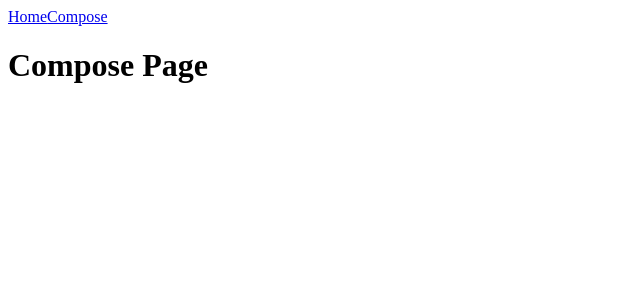
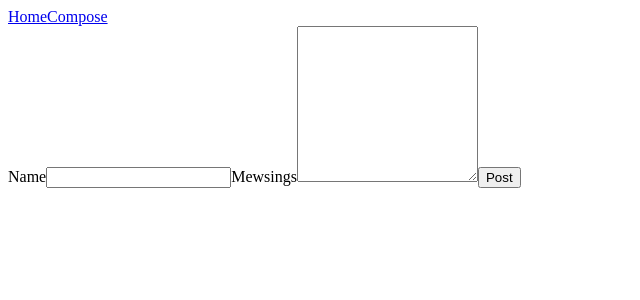
Before and after one commit to mpglass/type-of-chortler, a React app: page /compose in a window 1280 px wide. Shown: the top 300 px of the page, without its empty margins (0-640 px from the left). Built offline with nearby package versions, Linux system fonts and the light colour scheme.

Commit message:
compose page works and redirects to home after submitting

```diff
--- a/chortles.json
+++ b/chortles.json
@@ -1 +1 @@
-{"1":{"name":"test post","mewsing":"test mew","written_at":"2020-07-14T17:56:25.558Z"},"2":{"name":"test post","mewsing":"test mew","written_at":"2020-07-14T17:56:26.874Z"},"3":{"name":"test post","mewsing":"test mew","written_at":"2020-07-14T17:56:27.887Z"},"4":{"name":"test post","mewsing":"test mew","written_at":"2020-07-14T17:56:28.874Z"},"5":{"name":"test post","mewsing":"test mew","written_at":"2020-07-14T17:56:29.988Z"},"6":{"name":"Luke","text":"does it work?","written_at":"2020-07-15T04:02:07.438Z"},"7":{"name":"Luke","text":"does it work?","written_at":"2020-07-15T04:03:26.299Z"},"nextid":8}
+{"1":{"name":"test post","mewsing":"test mew","written_at":"2020-07-14T17:56:25.558Z"},"2":{"name":"test post","mewsing":"test mew","written_at":"2020-07-14T17:56:26.874Z"},"3":{"name":"test post","mewsing":"test mew","written_at":"2020-07-14T17:56:27.887Z"},"4":{"name":"test post","mewsing":"test mew","written_at":"2020-07-14T17:56:28.874Z"},"5":{"name":"test post","mewsing":"test mew","written_at":"2020-07-14T17:56:29.988Z"},"6":{"name":"Luke","text":"does it work?","written_at":"2020-07-15T04:02:07.438Z"},"7":{"name":"Luke","text":"does it work?","written_at":"2020-07-15T04:03:26.299Z"},"8":{"name":"Michelle","mewsings":"This is really cool!","written_at":"2020-07-15T20:08:12.305Z"},"nextid":9}
--- a/src/client/views/Compose.tsx
+++ b/src/client/views/Compose.tsx
@@ -1,20 +1,77 @@
-import * as React from 'react';
+import * as React from "react";
+import e from "express";
+import { RouteComponentProps } from "react-router-dom";
 
 class Compose extends React.Component<ComposeProps, ComposeState> {
-    constructor(props: ComposeProps) {
-        super(props);
-        this.state = {};
-    }
-    render(){
-        return(
-                <div className="row justify-content-center mt-3">
-                    <h1 className="display-1 text-primary text-center">Compose Page</h1>
-                </div>
-        )
-    }
+  constructor(props: ComposeProps) {
+    super(props);
+    this.state = {
+      name: "",
+      mewsings: "",
+    };
+  }
+
+  handleNameChange = (e: React.ChangeEvent<HTMLInputElement>) => {
+    this.setState({ name: e.target.value });
+  };
+
+  handleMewsingsChange = (e: React.ChangeEvent<HTMLTextAreaElement>) => {
+    this.setState({ mewsings: e.target.value });
+  };
+
+  handleChortleSubmit = async (e: React.MouseEvent<HTMLButtonElement>) => {
+    e.preventDefault();
+    const res = await fetch("/api/chortles", {
+      method: "POST",
+      headers: {
+        "Content-Type": "application/json",
+      },
+      body: JSON.stringify({
+        name: this.state.name,
+        mewsings: this.state.mewsings,
+      }),
+    });
+    const confirm = await res.json();
+    console.log(confirm.msg);
+    this.props.history.push("/");
+  };
+
+  render() {
+    return (
+      <section className="row justify-content-center mt-5">
+        <div className="col-md-10">
+          <form className="form-group p-3 border rounded-lg shadow-sm">
+            <label htmlFor="name">Name</label>
+            <input
+              value={this.state.name}
+              onChange={this.handleNameChange}
+              type="text"
+              className="form-control my-1"
+            />
+            <label htmlFor="mewsings">Mewsings</label>
+            <textarea
+              value={this.state.mewsings}
+              onChange={this.handleMewsingsChange}
+              rows={10}
+              className="form-control my-1"
+            />
+            <button
+              onClick={this.handleChortleSubmit}
+              className="btn btn-dark btn-block mt-3 mx-auto w-50"
+            >
+              Post
+            </button>
+          </form>
+        </div>
+      </section>
+    );
+  }
 }
 
-interface ComposeProps {}
-interface ComposeState {}
+interface ComposeProps extends RouteComponentProps {}
+interface ComposeState {
+  name: string;
+  mewsings: string;
+}
 
 export default Compose;
--- a/src/client/views/Details.tsx
+++ b/src/client/views/Details.tsx
@@ -1,6 +1,7 @@
 import * as React from 'react';
 import { RouteComponentProps } from 'react-router';
 import type { IChortle } from '../utils/interfaces';
+import {Link} from 'react-router-dom';
 
 class Details extends React.Component<DetailsProps, DetailsState> {
     constructor(props: DetailsProps) {
@@ -18,10 +19,16 @@ class Details extends React.Component<DetailsProps, DetailsState> {
 
     render(){
         return(
-                <div className="row justify-content-center mt-3">
-                    <h1 className="display-1 text-primary text-center"> {this.state.chortle?.name} </h1>
-                    <h1>{this.state.chortle?.mewsings}</h1>
-                </div>
+                <section className="row justify-content-center mt-3" >
+                   <div className="col-12">
+                   <h1 className="text-center">@{this.state.chortle?.name}</h1>
+                    <h1 className="text-center">{this.state.chortle?.mewsings}</h1>
+                    <div className="d-flex align-items-center justify-content-between">
+                        <Link to="/">Home</Link>
+                        <Link to={`/admin.${this.state.chortle?.id}`}>Admin page</Link>
+                    </div>
+                   </div>
+                </section>
         )
     }
 }
```
